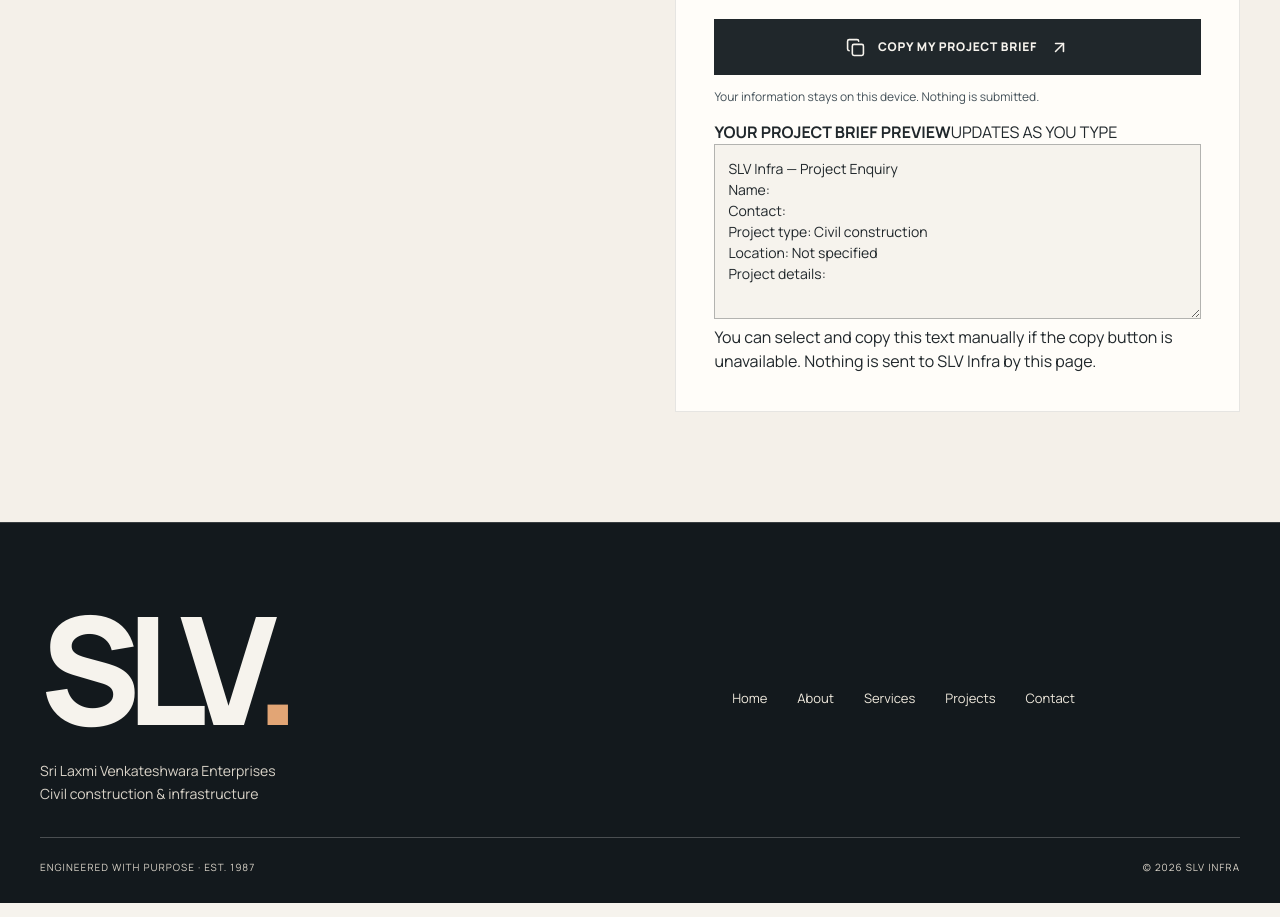
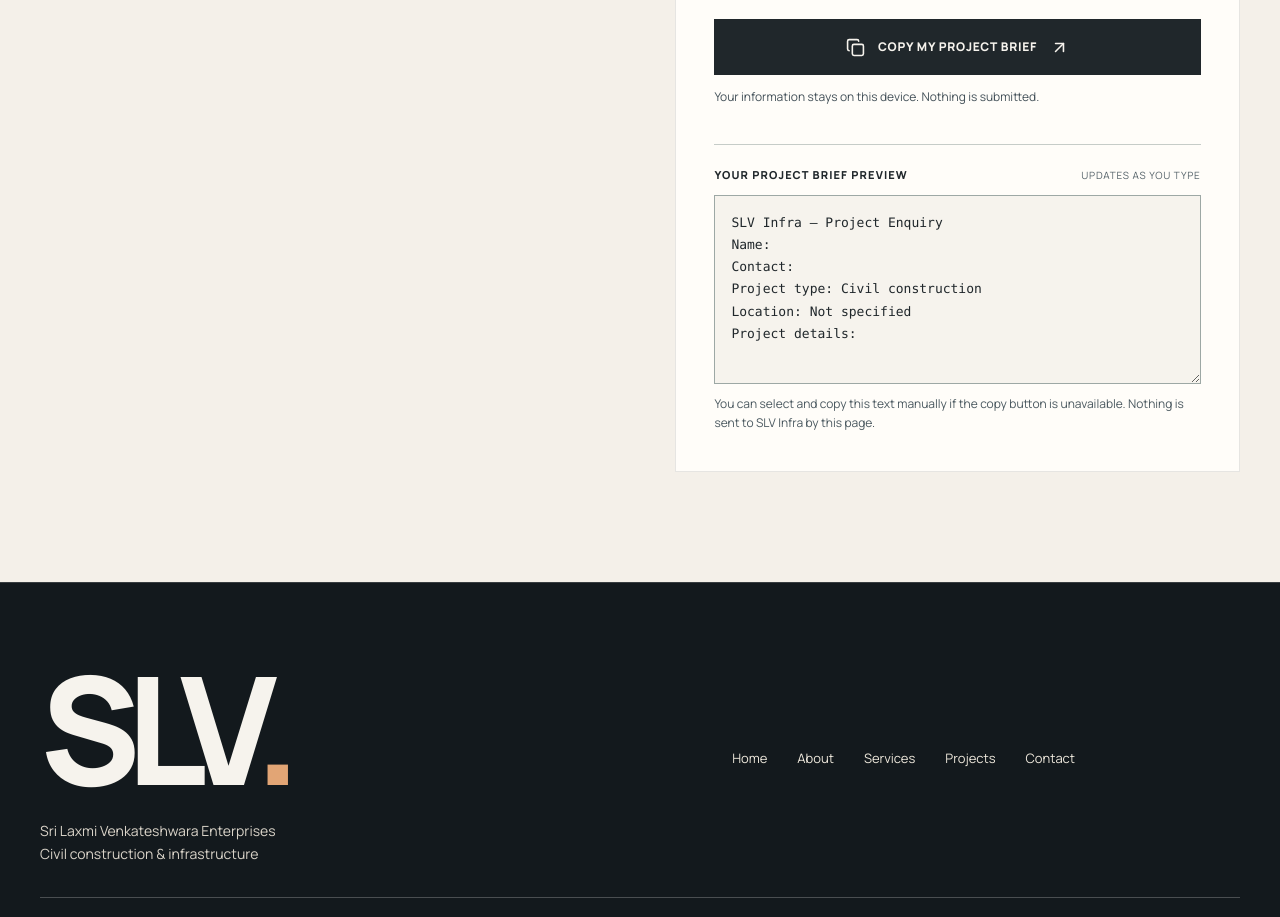
Before and after one commit to mkraja826/Slvinfra, a Next.js app: page /contact in a window 1280 px wide. Shown: the part 1780-2697 px from the top of the page. Built offline with nearby package versions, Linux system fonts and the light colour scheme.

Commit message:
Style readable project enquiry preview and manual copy area

```diff
--- a/src/app/globals.css
+++ b/src/app/globals.css
@@ -485,3 +485,12 @@
  .inner-page .inner-content{padding:64px 0 78px}
  .inner-page .inner-cta{padding:28px 20px}
 }
+
+
+/* Contact enquiry: visible, accessible copy fallback */
+.brief-preview{margin-top:24px;border-top:1px solid #c6ccc8;padding-top:22px;min-width:0}
+.brief-preview-heading{display:flex;justify-content:space-between;align-items:baseline;flex-wrap:wrap;gap:8px 18px;margin-bottom:12px;color:#20272b}
+.brief-preview-heading strong{font-size:11px;font-weight:800;letter-spacing:.1em}
+.brief-preview-heading span{font-size:10px;letter-spacing:.08em;color:#556269}
+.brief-form .brief-preview textarea{display:block;width:100%;min-height:170px;resize:vertical;background:#f6f3ed;color:#20272b;border:1px solid #9da8a5;padding:16px;font-size:13px;line-height:1.7;font-family:ui-monospace,SFMono-Regular,Consolas,monospace;overflow-wrap:anywhere}
+.brief-preview p{margin:10px 0 0;color:#4b5960;font-size:12px;line-height:1.6}
```
